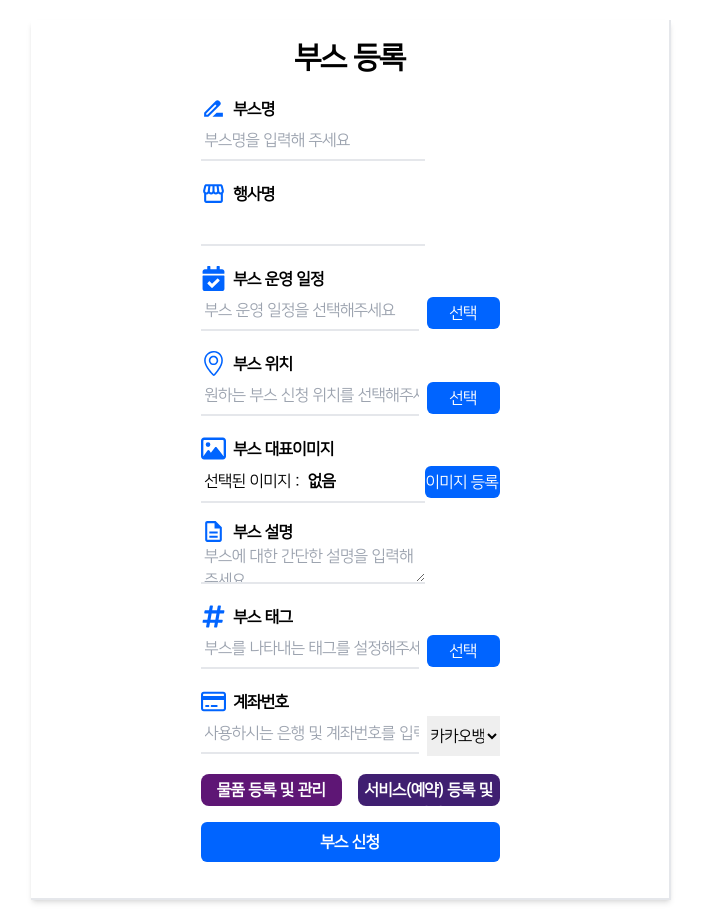
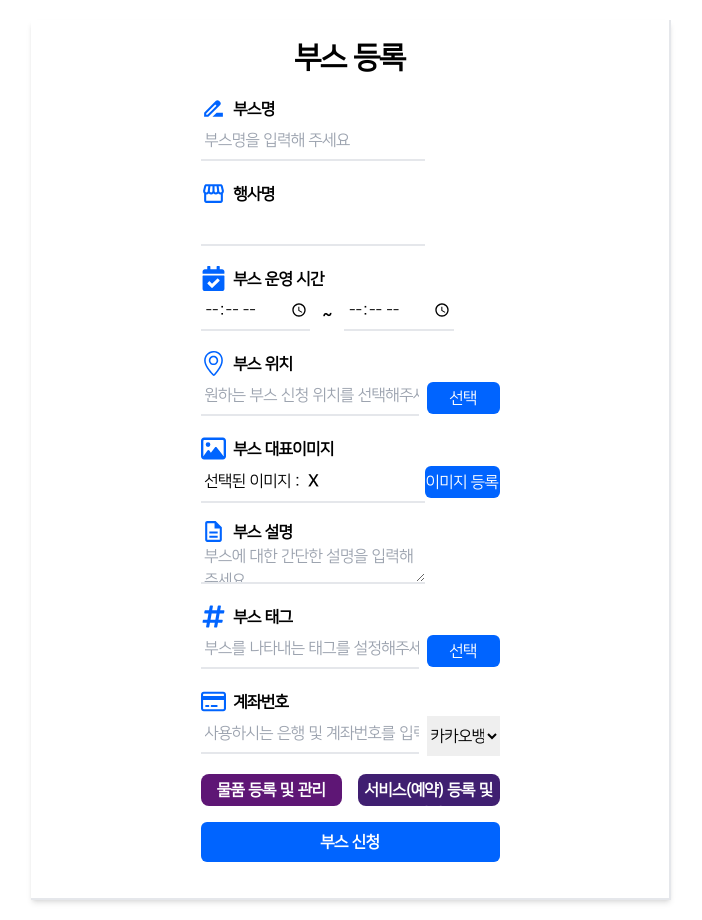
Before and after one commit to yjlee341/Web2, a React (Create React App) app: page /boothRegist in a window 1280 px wide. Shown: the whole page, without its empty margins (289-991 px from the left). Built offline with nearby package versions, Linux system fonts and the light colour scheme.

Commit message:
Feat : 부스 신청 일정 -> 부스 신청 시간으로 입력 타입 변경

```diff
--- a/src/Components/Booth/Regist/BoothRegistInput.tsx
+++ b/src/Components/Booth/Regist/BoothRegistInput.tsx
@@ -3,10 +3,10 @@ import { useRef } from "react";
 
 interface Props {
   label: string;
-  placeholder: string;
+  placeholder?: string;
   setValue: (value: any) => void;
   Icon: IconType;
-  type: "button" | "select" | "text" | "textarea" | "image";
+  type: "button" | "select" | "text" | "textarea" | "image" | "time";
   imageName?: string;
 }
 
@@ -44,6 +44,21 @@ export default function BoothRegistInput({
             onChange={(e) => setValue(e.target.value)}
           />
         )}
+        {type === "time" && (
+          <div className="flex justify-between items-center w-3/4 gap-3">
+            <input
+              type="time"
+              className={INPUT_CLASSNAME}
+              onChange={(e) => setValue(e.target.value)}
+            />
+            <div className="pb-3 font-bold"> ~ </div>
+            <input
+              type="time"
+              className={INPUT_CLASSNAME}
+              onChange={(e) => setValue(e.target.value)}
+            />
+          </div>
+        )}
         {type === "text" && (
           <input
             placeholder={placeholder}
@@ -71,7 +86,6 @@ export default function BoothRegistInput({
               선택된 이미지 :
               {imageName && <div className="font-bold ml-2">{imageName}</div>}
             </div>
-
             <button
               onClick={() => {
                 onCickImageUploadHandler();
@@ -85,6 +99,7 @@ export default function BoothRegistInput({
               className="hidden"
               onChange={setValue}
               ref={imageInputRef}
+              accept="image/*"
             />
           </div>
         )}
--- a/src/Components/Booth/Regist/BoothRegistPage.tsx
+++ b/src/Components/Booth/Regist/BoothRegistPage.tsx
@@ -15,7 +15,7 @@ import { boothImageState } from "../../../Recoil/Booth/boothRegistAtom";
 export default function BoothRegistPage() {
   const [isOpen, setIsOpen] = useState(false);
   const [boothImage, setBoothImage] = useRecoilState(boothImageState);
-  const [imageName, setImageName] = useState("없음");
+  const [imageName, setImageName] = useState("X");
 
   const handleFileChange = (event: React.ChangeEvent<HTMLInputElement>) => {
     const selectedFile = event.target.files && event.target.files[0];
@@ -24,7 +24,7 @@ export default function BoothRegistPage() {
       setImageName(selectedFile.name);
     } else {
       setBoothImage(null);
-      setImageName("없음");
+      setImageName("X");
     }
   };
 
@@ -50,18 +50,16 @@ export default function BoothRegistPage() {
           type="text"
         />
         <BoothRegistInput
-          placeholder=""
           label="행사명"
           Icon={MdStorefront}
           setValue={() => {}}
           type="text"
         />
         <BoothRegistInput
-          placeholder="부스 운영 일정을 선택해주세요"
-          label="부스 운영 일정"
+          label="부스 운영 시간"
           Icon={FaCalendarCheck}
           setValue={() => {}}
-          type="button"
+          type="time"
         />
         <BoothRegistInput
           placeholder="원하는 부스 신청 위치를 선택해주세요"
```
